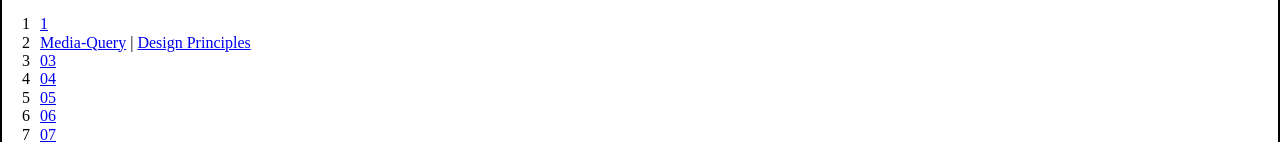
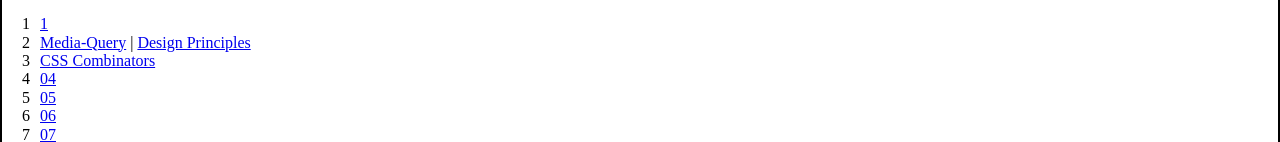
Before and after one commit to emmanuelologe/wdd23, a plain HTML site: page index.html in a window 1280 px wide. Shown: the part 344-486 px from the top of the page. Drawn offline with Linux system fonts and the light colour scheme.

Commit message:
Css Combinators

```diff
--- a/index.html
+++ b/index.html
@@ -34,7 +34,7 @@
             <ul>
                 <li><a href="#">1</a></li>
                 <li><a href="lesson01/media-query.html">Media-Query</a> | <a href="lesson02/design_principles.html">Design Principles</a></li>
-                <li><a href="#">03</a></li>
+                <li><a href="images/week3_css_combinator _exercise.png">CSS Combinators</a></li>
                 <li><a href="#">04</a></li>
                 <li><a href="#">05</a></li>
                 <li><a href="#">06</a></li>
```
Also changed, not shown: images/week3_css_combinator _exercise.png (added).
